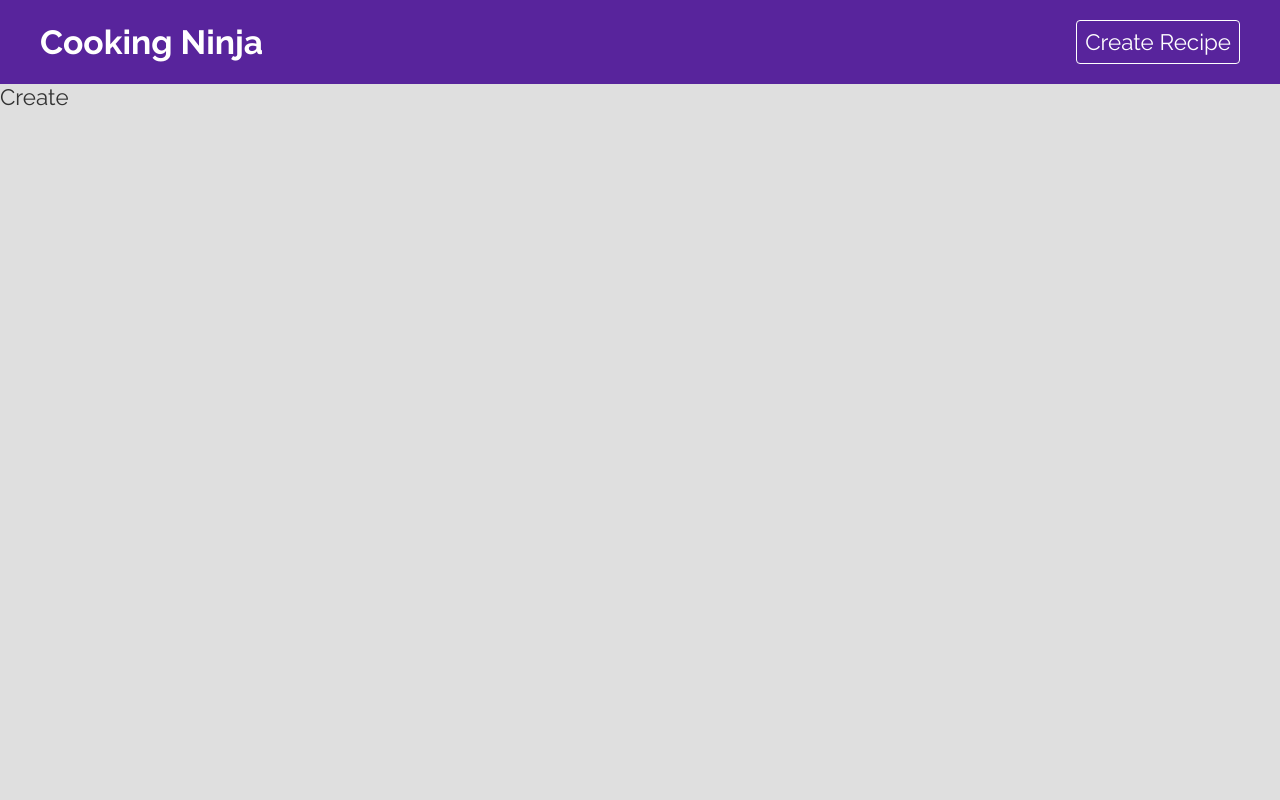
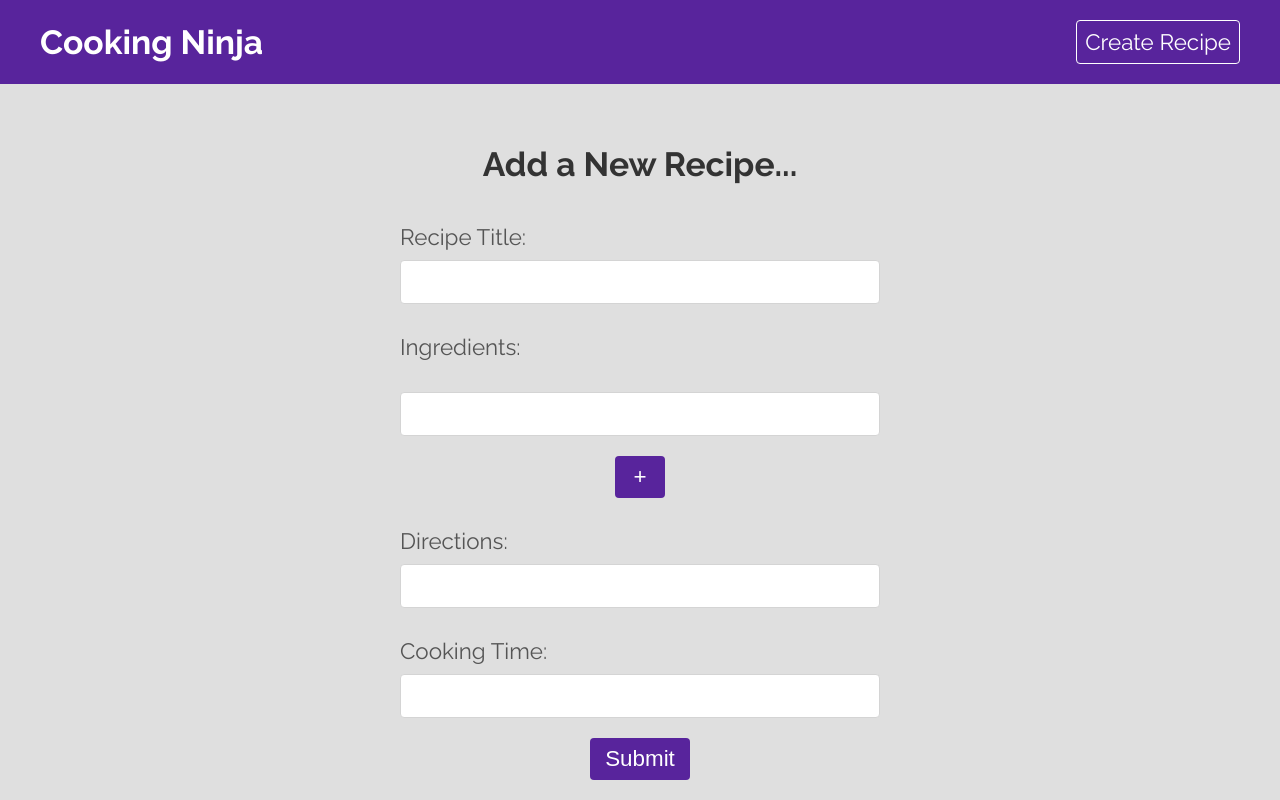
Before and after one commit to MattRuetz/react-recipe-book, a React (Create React App) app: page /create in a window 1280 px wide. Built offline with nearby package versions, Linux system fonts and the light colour scheme.

Commit message:
page to display individual recipes, and a page with form to create new ones

```diff
--- a/src/pages/create/Create.css
+++ b/src/pages/create/Create.css
@@ -0,0 +1,59 @@
+.create {
+    color: #555;
+    max-width: 480px;
+    margin: 60px auto;
+}
+.create label span {
+    display: block;
+    margin: 30px 0 10px;
+}
+.create p {
+    margin-top: 10px;
+    font-size: 0.8em;
+}
+.create button.btn {
+    display: block;
+    width: 100px;
+    font-size: 1em;
+    color: #fff;
+    padding: 8px;
+    border: 0;
+    border-radius: 4px;
+    background-color: #58249c;
+    cursor: pointer;
+    text-decoration: none;
+    margin: 20px auto;
+}
+
+.create button.btn-alt {
+    display: block;
+    width: 50px;
+    font-size: 1em;
+    color: #fff;
+    padding: 8px;
+    border: 0;
+    border-radius: 4px;
+    background-color: #58249c;
+    cursor: pointer;
+    text-decoration: none;
+    margin: 20px auto;
+}
+
+.create ul {
+    display: flex;
+    padding: 0;
+    justify-content: center;
+    margin-top: 0;
+}
+.create li {
+    list-style-type: none;
+    margin-right: 10px;
+    color: #777;
+    font-size: 16px;
+}
+.create li::after {
+    content: ',';
+}
+.create li:last-child::after {
+    content: '.';
+}
--- a/src/pages/create/Create.js
+++ b/src/pages/create/Create.js
@@ -1,7 +1,86 @@
+import { useState } from 'react';
+
 import './Create.css';
 
 function Create() {
-    return <div>Create</div>;
+    const [title, setTitle] = useState('');
+    const [method, setMethod] = useState('');
+    const [cookingTime, setCookingTime] = useState('');
+    const [newIngredient, setNewIngredient] = useState('');
+    const [ingredients, setIngredients] = useState([]);
+
+    const handleSubmit = (e) => {
+        e.preventDefault();
+        console.log(title, method, cookingTime);
+    };
+
+    const handleAddIngredient = (e) => {
+        e.preventDefault();
+
+        if (newIngredient.trim() && !ingredients.includes(newIngredient)) {
+            setIngredients((prevList) => [...prevList, newIngredient.trim()]);
+        } else {
+        }
+        setNewIngredient('');
+    };
+
+    return (
+        <div className="create">
+            <h2 className="page-title">Add a New Recipe...</h2>
+            <form onSubmit={handleSubmit}>
+                <label>
+                    <span>Recipe Title:</span>
+                    <input
+                        type="text"
+                        onChange={(e) => setTitle(e.target.value)}
+                        value={title}
+                        required
+                    />
+                </label>
+                <label>
+                    <span>Ingredients:</span>
+                    <ul>
+                        {ingredients.map((item) => (
+                            <li key={item}>{item}</li>
+                        ))}
+                    </ul>
+                    <div className="ingredients">
+                        <input
+                            type="text"
+                            onChange={(e) => setNewIngredient(e.target.value)}
+                            value={newIngredient}
+                        />
+                        <button
+                            className="btn-alt"
+                            onClick={handleAddIngredient}
+                        >
+                            +
+                        </button>
+                    </div>
+                </label>
+                <label>
+                    <span>Directions:</span>
+                    <input
+                        type="text"
+                        onChange={(e) => setMethod(e.target.value)}
+                        value={method}
+                        required
+                    />
+                </label>
+                <label>
+                    <span>Cooking Time:</span>
+                    <input
+                        type="number"
+                        onChange={(e) => setCookingTime(e.target.value)}
+                        value={cookingTime}
+                        required
+                    />
+                </label>
+
+                <button className="btn">Submit</button>
+            </form>
+        </div>
+    );
 }
 
 export default Create;
--- a/src/pages/recipe/Recipe.css
+++ b/src/pages/recipe/Recipe.css
@@ -0,0 +1,31 @@
+.recipe {
+    max-width: 1200px;
+    margin: 40px auto;
+    text-align: center;
+    background: #fff;
+    padding: 40px;
+    box-sizing: border-box;
+    border-radius: 4px;
+    box-shadow: 3px 3px 3px rgba(0, 0, 0, 0.5);
+}
+.recipe ul {
+    display: flex;
+    padding: 0;
+    justify-content: center;
+    margin-top: 0;
+}
+.recipe li {
+    list-style-type: none;
+    margin-right: 10px;
+    color: #777;
+}
+.recipe li::after {
+    content: ',';
+}
+.recipe li:last-child::after {
+    content: '.';
+}
+.method {
+    text-align: left;
+    line-height: 1.5em;
+}
--- a/src/pages/recipe/Recipe.js
+++ b/src/pages/recipe/Recipe.js
@@ -16,7 +16,18 @@ function Recipe() {
         <div className="recipe">
             {error && <p className="error">{error}</p>}
             {isPending && <p className="loading">Loading...</p>}
-            {recipe && <h3>{recipe.title}</h3>}
+            {recipe && (
+                <>
+                    <h2 className="page-title">{recipe.title}</h2>
+                    <p>Takes {recipe.cookingTime} to prepare.</p>
+                    <ul>
+                        {recipe.ingredients.map((item) => (
+                            <li key={item}>{item}</li>
+                        ))}
+                    </ul>
+                    <p className="method">{recipe.method}</p>
+                </>
+            )}
         </div>
     );
 }
```
Also changed, not shown: src/index.js (+4 -4 lines).
